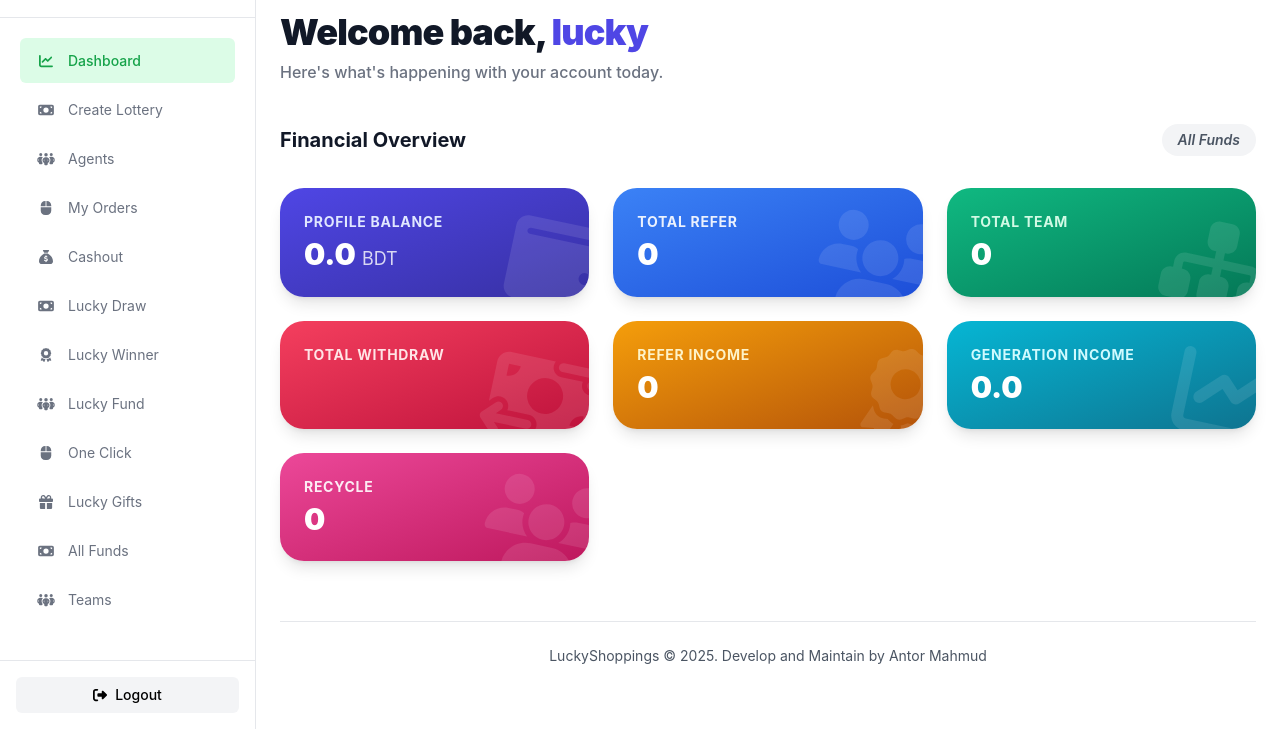
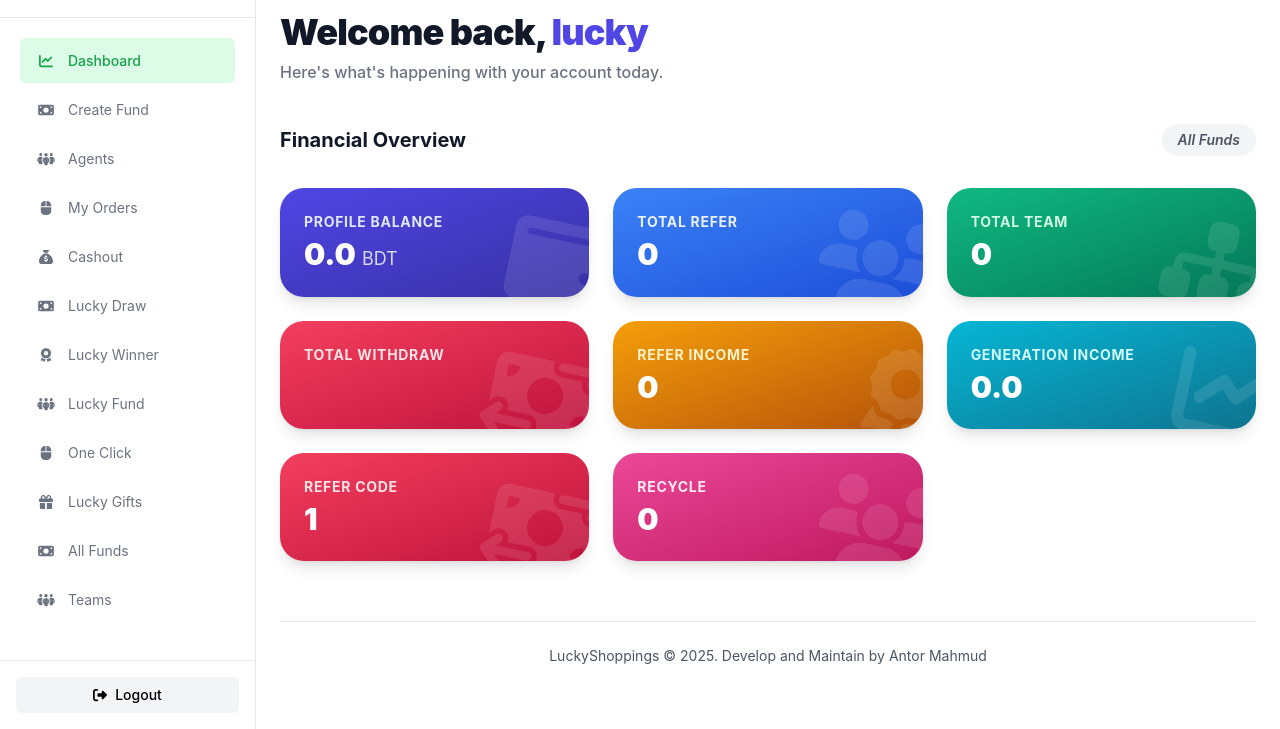
Before and after one commit to antorzuck/luckyshop, a Django app: page /dashboard in a window 1280 px wide. Shown: the part 71-800 px from the top of the page. Run offline with Django 5.2, Linux system fonts and the light colour scheme; a user stored in the database is signed in; data comes from the database, SQL or seed files in the repository; both versions use the stored data as it was after the commit; data that the repository does not hold is empty; some libraries are stand-ins or nearby versions.

Commit message:
miyuvhjjjj

```diff
--- a/templates/dashboard.html
+++ b/templates/dashboard.html
@@ -153,7 +153,19 @@
 
 
 
+            <!-- Total Withdraw -->
+            <div class="group bg-gradient-to-br from-rose-500 to-rose-700 rounded-2xl md:rounded-3xl shadow-lg p-4 md:p-6 relative overflow-hidden transition-all hover:-translate-y-1 active:scale-[0.98]">
+                <div class="absolute -right-4 -bottom-4 text-white/10 text-6xl md:text-8xl transition-transform group-hover:scale-110 rotate-12">
+                    <i class="fas fa-money-bill-transfer"></i>
+                </div>
+                <div class="relative z-10 flex items-center space-x-4">
 
+                    <div>
+                        <p class="text-rose-100 text-sm font-bold uppercase tracking-wider">Refer Code</p>
+                        <h2 class="text-3xl font-black text-white mt-1">{{ profile.refer_link }}</h2>
+                    </div>
+                </div>
+            </div>
 
 
 
--- a/templates/index.html
+++ b/templates/index.html
@@ -164,7 +164,7 @@
             </a>
             <a href="/create-lottery" class="sidebar-item">
               <i class="fa-solid fa-money-bill w-5"></i>
-                <span>Create Lottery</span>
+                <span>Create Fund</span>
             </a>
             <a href="/lucky-fund-dashboard/" class="sidebar-item">
                 <i class="fa-solid fa-people-group w-5"></i>
--- a/templates/lottery.html
+++ b/templates/lottery.html
@@ -47,7 +47,7 @@
                         <!-- Lottery Quantity Input -->
                         <div>
                             <label class="block text-sm font-semibold text-black mb-3">
-                                Lottery Quantity
+                                Quantity
                             </label>
                             <input
                                 type="number"
@@ -84,7 +84,7 @@
                             type="submit"
                             class="w-full bg-green-600 hover:bg-green-700 text-white font-bold py-3 px-6 rounded-lg transition-all transform hover:scale-105 active:scale-95"
                         >
-                            Buy Lottery Tickets
+                            Create Lucky Fund
                         </button>
                     </form>
 
```
Also changed, not shown: db.sqlite3, 1 other file.
